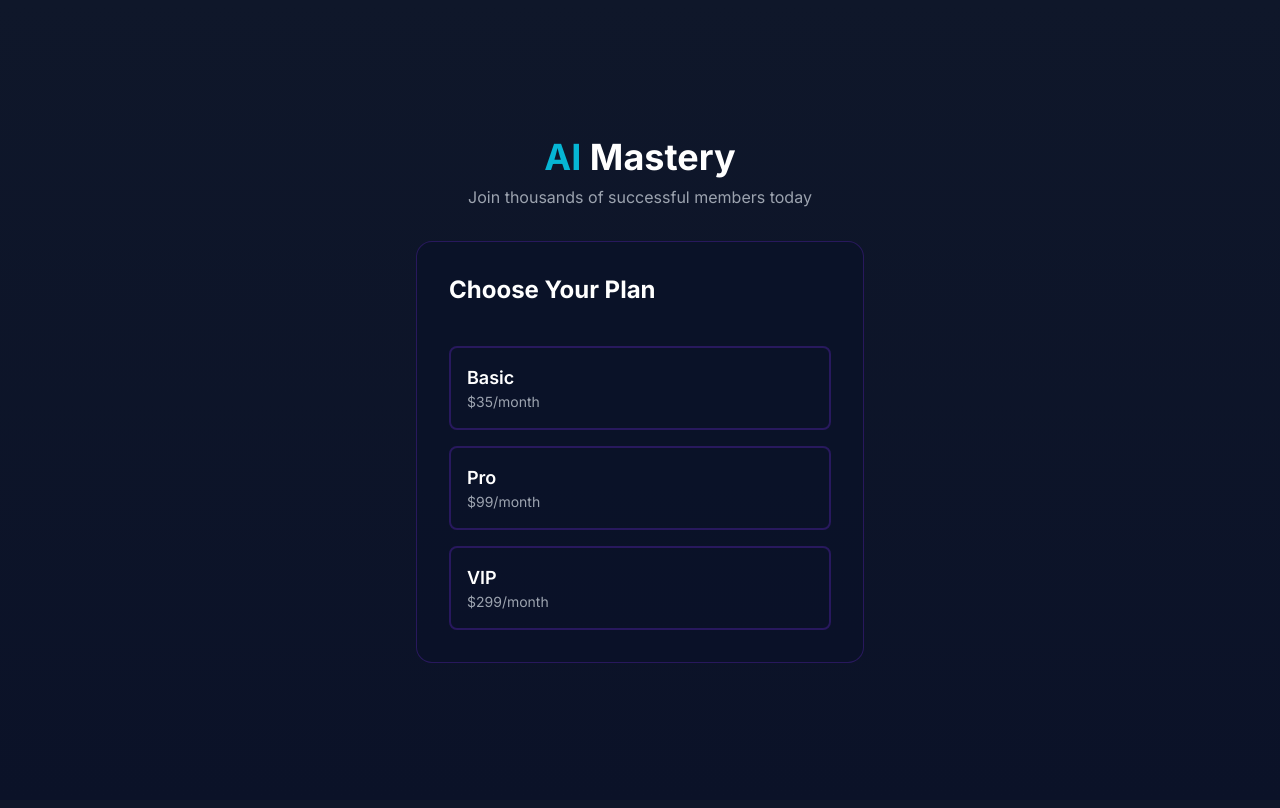
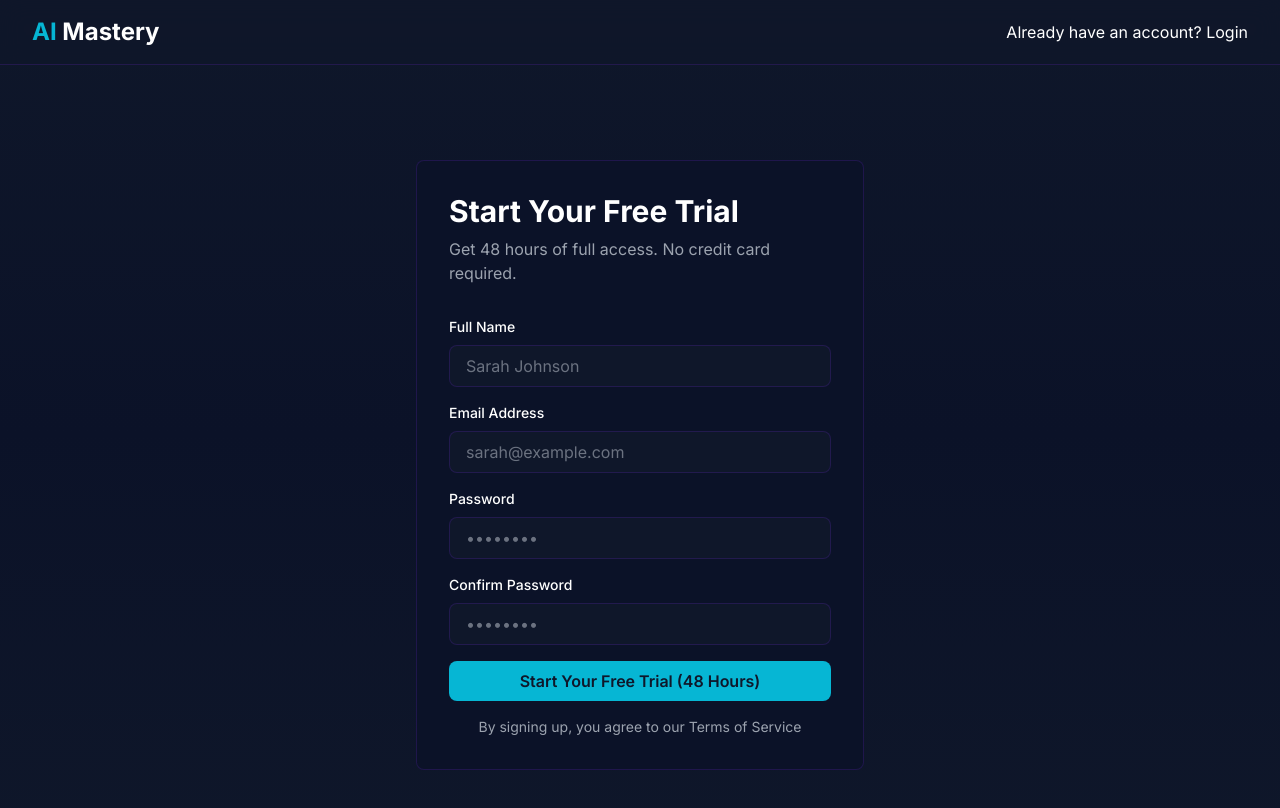
Before and after one commit to yuvaraaj2208/ai-mastery, a Next.js app in the folder ai-mastery-complete/ai-mastery-complete/: page /signup in a window 1280 px wide. Shown: the top 808 px of the page. Built offline with nearby package versions, Linux system fonts and the light colour scheme.

Commit message:
Update page.tsx

```diff
--- a/ai-mastery-complete/ai-mastery-complete/app/signup/page.tsx
+++ b/ai-mastery-complete/ai-mastery-complete/app/signup/page.tsx
@@ -2,125 +2,239 @@
 
 import { useState } from 'react'
 import Link from 'next/link'
+import { useRouter } from 'next/navigation'
 
-export default function SignupPage() {
-  const [step, setStep] = useState<'tier-select' | 'details'>('tier-select')
-  const [selectedTier, setSelectedTier] = useState<'basic' | 'pro' | 'vip' | null>(null)
+export default function SignUpPage() {
+  const router = useRouter()
+  const [step, setStep] = useState<'form' | 'pricing'>('form')
   const [formData, setFormData] = useState({
+    name: '',
     email: '',
     password: '',
     confirmPassword: '',
-    fullName: '',
+  })
+  const [loading, setLoading] = useState(false)
+  const [error, setError] = useState('')
+
+  const PRICING_TIERS = [
+    {
+      name: 'Basic',
+      price: 35,
+      description: 'Get started with AI education',
+      features: ['100+ AI tips & tutorials', '500+ copy-paste prompts', '200+ pre-filled templates', 'Discord community'],
+    },
+    {
+      name: 'Pro',
+      price: 99,
+      description: 'Accelerate your AI journey',
+      features: ['Everything in Basic +', '2x monthly group webinars', 'Priority Discord support', 'Early template access'],
+      highlighted: true,
+    },
+    {
+      name: 'VIP',
+      price: 299,
+      description: 'Premium AI mastery',
+      features: ['Everything in Pro +', '1-on-1 monthly coaching', 'Custom AI workflow setup', 'Direct Slack channel'],
+    },
+  ]
+
+  // STEP 1: Handle signup form submission
+  const handleSignUp = async (e: React.FormEvent) => {
+    e.preventDefault()
+    setError('')
+
+    // Validation
+    if (!formData.name || !formData.email || !formData.password) {
+      setError('Please fill all fields')
+      return
+    }
+
+    if (formData.password !== formData.confirmPassword) {
+      setError('Passwords do not match')
+      return
+    }
+
+    setLoading(true)
+
+    try {
+      // Call signup API
+      const response = await fetch('/api/auth/signup', {
+        method: 'POST',
+        headers: { 'Content-Type': 'application/json' },
+        body: JSON.stringify({
+          name: formData.name,
+          email: formData.email,
+          password: formData.password,
+          trialUntil: new Date(Date.now() + 48 * 60 * 60 * 1000), // 48 hours from now
+        }),
       })
 
+      const data = await response.json()
+
+      if (!response.ok) {
+        setError(data.error || 'Signup failed')
+        return
+      }
+
+      // Signup successful - show pricing (they still need to pay for ongoing access)
+      setStep('pricing')
+    } catch (err) {
+      setError('Something went wrong. Please try again.')
+      console.error(err)
+    } finally {
+      setLoading(false)
+    }
+  }
+
+  // STEP 2: Handle tier selection (after signup)
+  const handleSelectTier = (tier: string) => {
+    router.push(`/checkout?tier=${tier}&trialEnded=true`)
+  }
+
   return (
-    <div className="min-h-screen bg-gradient-to-b from-dark to-darker text-white flex items-center justify-center py-12 px-4">
+    <div className="min-h-screen bg-gradient-to-b from-dark via-darker to-dark text-white">
+      {/* Navigation */}
+      <nav className="sticky top-0 z-50 backdrop-blur-md bg-dark/80 border-b border-purple/20">
+        <div className="max-w-7xl mx-auto px-4 sm:px-6 lg:px-8 py-4 flex justify-between items-center">
+          <div className="text-2xl font-bold">
+            <span className="text-cyan">AI</span> Mastery
+          </div>
+          <Link href="/login" className="hover:text-cyan transition">
+            Already have an account? Login
+          </Link>
+        </div>
+      </nav>
+
+      {step === 'form' ? (
+        // SIGNUP FORM
+        <section className="min-h-screen flex items-center justify-center px-4 py-20">
           <div className="w-full max-w-md">
-        <div className="text-center mb-8">
-          <h1 className="text-4xl font-bold mb-2">
-            <span className="text-cyan">AI</span> Mastery
-          </h1>
-          <p className="text-gray-400">Join thousands of successful members today</p>
-        </div>
+            <div className="bg-darker border border-purple/20 rounded-lg p-8">
+              <h1 className="text-3xl font-bold mb-2">Start Your Free Trial</h1>
+              <p className="text-gray-400 mb-8">Get 48 hours of full access. No credit card required.</p>
 
-        <div className="bg-darker/80 border border-purple/30 rounded-2xl p-8">
-          {step === 'tier-select' && (
-            <div className="space-y-4">
-              <h2 className="text-2xl font-bold mb-6">Choose Your Plan</h2>
-              {[
-                { id: 'basic', name: 'Basic', price: 35 },
-                { id: 'pro', name: 'Pro', price: 99 },
-                { id: 'vip', name: 'VIP', price: 299 },
-              ].map((tier) => (
-                <button
-                  key={tier.id}
-                  onClick={() => {
-                    setSelectedTier(tier.id as 'basic' | 'pro' | 'vip')
-                    setStep('details')
-                  }}
-                  className="w-full text-left p-4 border-2 border-purple/30 rounded-lg hover:border-cyan hover:bg-cyan/5 transition"
-                >
-                  <div className="flex justify-between items-center">
-                    <div>
-                      <h3 className="font-semibold text-lg">{tier.name}</h3>
-                      <p className="text-gray-400 text-sm">${tier.price}/month</p>
-                    </div>
-                  </div>
-                </button>
-              ))}
+              {error && (
+                <div className="bg-red-500/20 border border-red-500 text-red-200 p-4 rounded-lg mb-6">
+                  {error}
                 </div>
               )}
 
-          {step === 'details' && (
-            <div className="space-y-4">
-              <h2 className="text-2xl font-bold mb-6">Create Your Account</h2>
-
+              <form onSubmit={handleSignUp} className="space-y-4">
+                {/* Name */}
                 <div>
                   <label className="block text-sm font-medium mb-2">Full Name</label>
                   <input
                     type="text"
-                  value={formData.fullName}
-                  onChange={(e) => setFormData({ ...formData, fullName: e.target.value })}
-                  placeholder="John Doe"
-                  className="w-full px-4 py-2 bg-darker border border-purple/30 rounded-lg focus:border-cyan focus:outline-none transition"
+                    value={formData.name}
+                    onChange={(e) => setFormData({ ...formData, name: e.target.value })}
+                    className="w-full bg-dark border border-purple/20 rounded-lg px-4 py-2 text-white placeholder-gray-500 focus:border-cyan focus:outline-none"
+                    placeholder="Sarah Johnson"
+                    required
                   />
                 </div>
 
+                {/* Email */}
                 <div>
-                <label className="block text-sm font-medium mb-2">Email</label>
+                  <label className="block text-sm font-medium mb-2">Email Address</label>
                   <input
                     type="email"
                     value={formData.email}
                     onChange={(e) => setFormData({ ...formData, email: e.target.value })}
-                  placeholder="you@example.com"
-                  className="w-full px-4 py-2 bg-darker border border-purple/30 rounded-lg focus:border-cyan focus:outline-none transition"
+                    className="w-full bg-dark border border-purple/20 rounded-lg px-4 py-2 text-white placeholder-gray-500 focus:border-cyan focus:outline-none"
+                    placeholder="sarah@example.com"
+                    required
                   />
                 </div>
 
+                {/* Password */}
                 <div>
                   <label className="block text-sm font-medium mb-2">Password</label>
                   <input
                     type="password"
                     value={formData.password}
                     onChange={(e) => setFormData({ ...formData, password: e.target.value })}
+                    className="w-full bg-dark border border-purple/20 rounded-lg px-4 py-2 text-white placeholder-gray-500 focus:border-cyan focus:outline-none"
                     placeholder="••••••••"
-                  className="w-full px-4 py-2 bg-darker border border-purple/30 rounded-lg focus:border-cyan focus:outline-none transition"
+                    required
                   />
                 </div>
 
-              <div className="space-y-4 pt-4">
-<button
-  onClick={() => {
-    if (!formData.email || !formData.password || !formData.fullName) {
-      alert('Please fill in all fields');
-      return;
-    }
-    // For now, just show success message
-    // Later: integrate with Razorpay checkout
-    alert(`Welcome ${formData.fullName}! Payment page coming soon.`);
-  }}
-  className="w-full bg-cyan hover:bg-cyan-dark text-dark py-2 rounded-lg font-semibold transition"
->
-  Continue to Payment
-</button>
-                <button
-                  onClick={() => setStep('tier-select')}
-                  className="w-full bg-darker border border-purple/30 hover:border-cyan py-2 rounded-lg font-semibold transition"
-                >
-                  Back
-                </button>
+                {/* Confirm Password */}
+                <div>
+                  <label className="block text-sm font-medium mb-2">Confirm Password</label>
+                  <input
+                    type="password"
+                    value={formData.confirmPassword}
+                    onChange={(e) => setFormData({ ...formData, confirmPassword: e.target.value })}
+                    className="w-full bg-dark border border-purple/20 rounded-lg px-4 py-2 text-white placeholder-gray-500 focus:border-cyan focus:outline-none"
+                    placeholder="••••••••"
+                    required
+                  />
                 </div>
 
-              <p className="text-center text-gray-400 text-sm">
-                Already have an account?{' '}
-                <Link href="/login" className="text-cyan hover:underline">
-                  Log in
-                </Link>
+                {/* Submit Button */}
+                <button
+                  type="submit"
+                  disabled={loading}
+                  className="w-full bg-cyan hover:bg-cyan-dark text-dark font-semibold py-2 rounded-lg transition disabled:opacity-50"
+                >
+                  {loading ? 'Starting Trial...' : 'Start Your Free Trial (48 Hours)'}
+                </button>
+
+                <p className="text-center text-sm text-gray-400 mt-4">
+                  By signing up, you agree to our Terms of Service
                 </p>
-            </div>
-          )}
+              </form>
             </div>
           </div>
+        </section>
+      ) : (
+        // PRICING SELECTION (After signup, before payment)
+        <section className="py-20 px-4 sm:px-6 lg:px-8 max-w-7xl mx-auto">
+          <div className="text-center mb-16">
+            <h1 className="text-4xl font-bold mb-4">Choose Your Plan</h1>
+            <p className="text-gray-400">Your 48-hour trial ends soon. Choose how to continue.</p>
+          </div>
+
+          <div className="grid grid-cols-1 md:grid-cols-3 gap-8">
+            {PRICING_TIERS.map((tier) => (
+              <div
+                key={tier.name}
+                className={`rounded-lg p-8 transition ${
+                  tier.highlighted
+                    ? 'bg-gradient-to-b from-purple/30 to-purple/10 border-2 border-cyan scale-105 shadow-2xl'
+                    : 'bg-darker border border-purple/20 hover:border-cyan/50'
+                }`}
+              >
+                {tier.highlighted && <div className="text-cyan text-sm font-semibold mb-4">POPULAR</div>}
+                <h3 className="text-2xl font-bold mb-2">{tier.name}</h3>
+                <p className="text-gray-400 mb-6 text-sm">{tier.description}</p>
+                <div className="mb-6">
+                  <div className="text-5xl font-bold mb-2">
+                    ${tier.price}<span className="text-lg text-gray-400">/month</span>
+                  </div>
+                </div>
+                <button
+                  onClick={() => handleSelectTier(tier.name.toLowerCase())}
+                  className={`w-full py-3 rounded-lg font-semibold mb-8 transition ${
+                    tier.highlighted ? 'bg-cyan text-dark hover:bg-cyan-dark' : 'bg-purple hover:bg-purple-dark'
+                  }`}
+                >
+                  Choose {tier.name}
+                </button>
+                <div className="space-y-4">
+                  {tier.features.map((feature, idx) => (
+                    <div key={idx} className="flex gap-3">
+                      <span className="text-cyan">✓</span>
+                      <span className="text-gray-300">{feature}</span>
+                    </div>
+                  ))}
+                </div>
+              </div>
+            ))}
+          </div>
+        </section>
+      )}
     </div>
   )
 }
```
Lines whose indentation alone changed are shown as unchanged.
